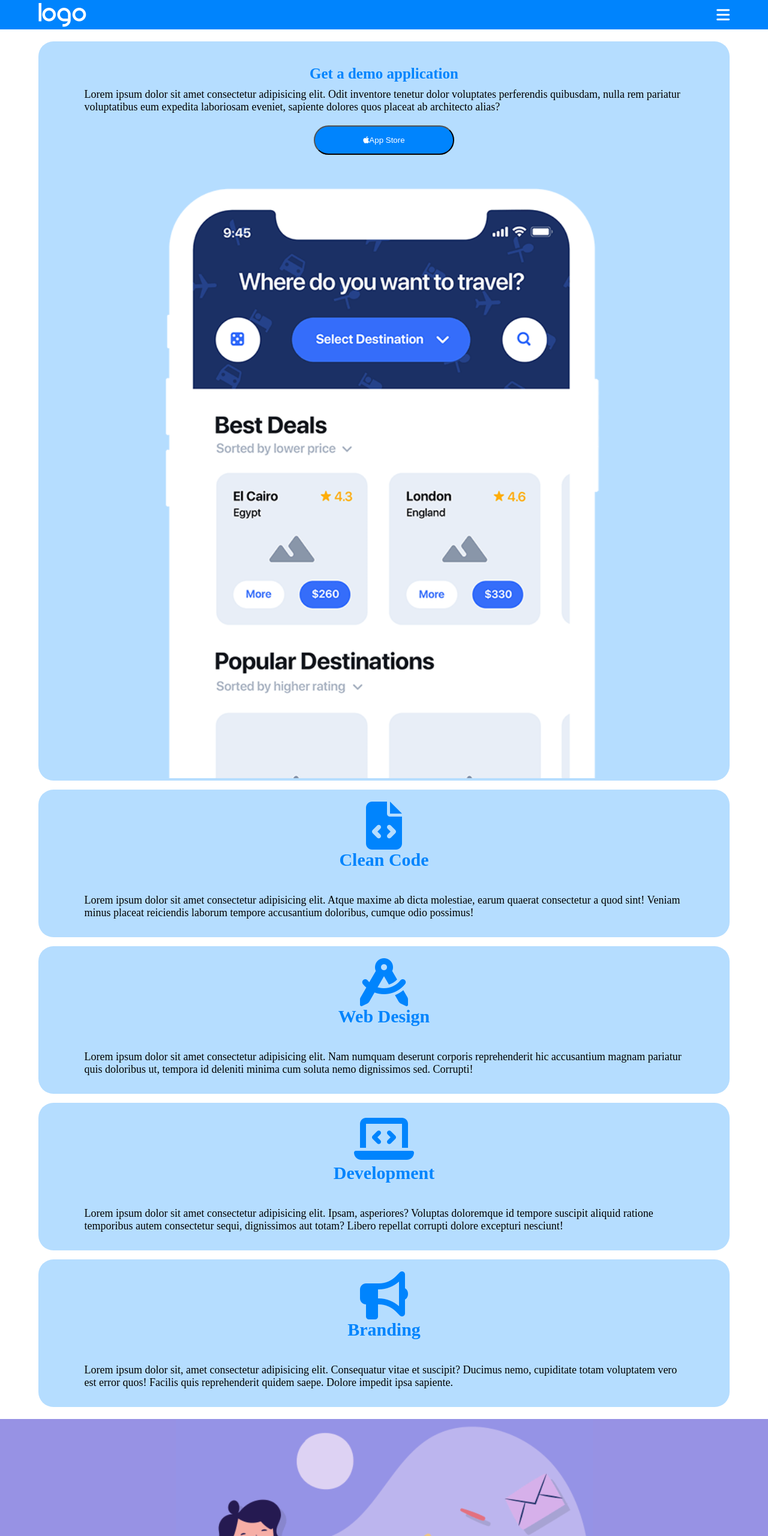
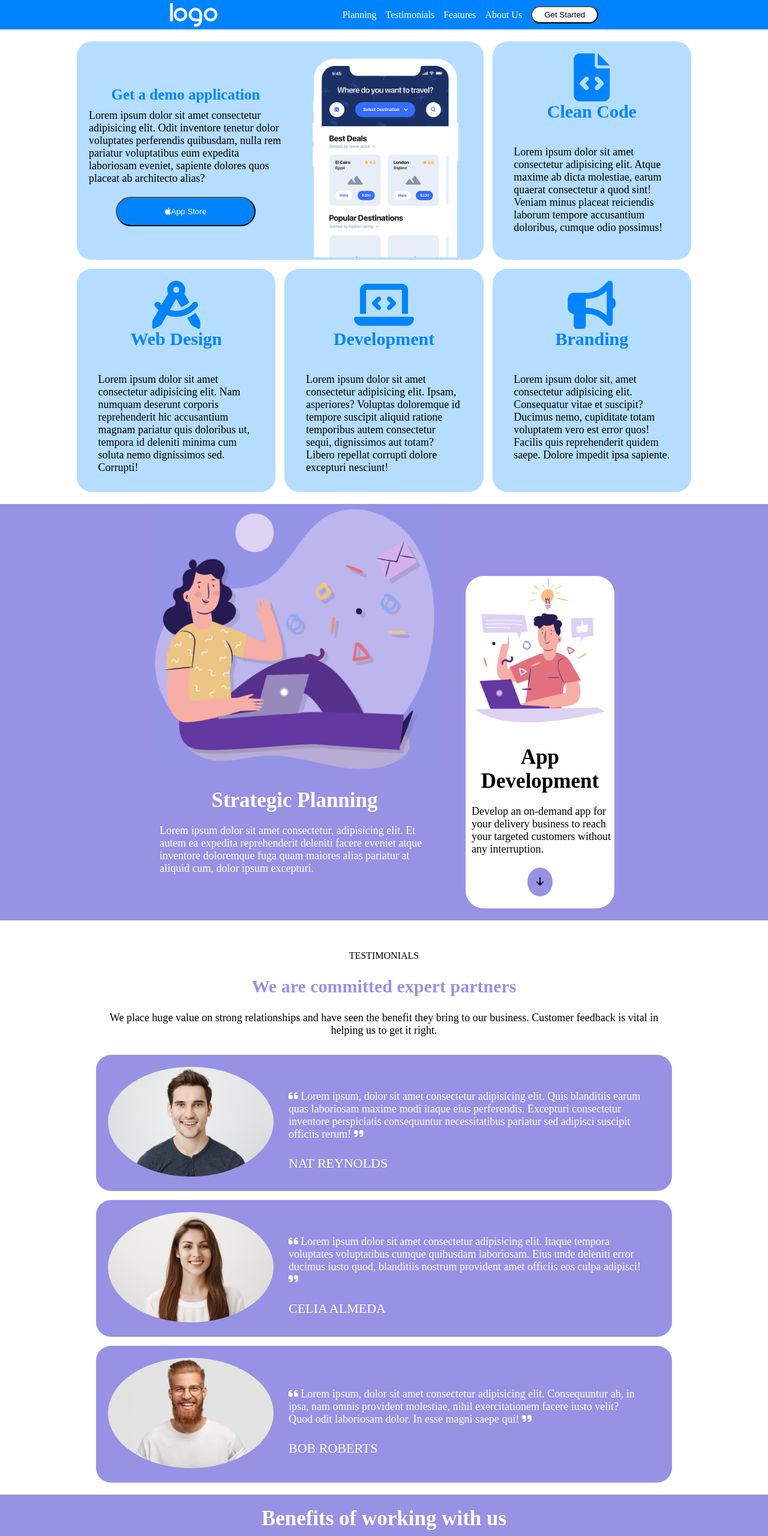
Before and after one commit to niccov/htmlcss-responsive-layout, a plain HTML site: page index.html in a window 1280 px wide. Shown: the top 2560 px of the page at 60% size. Drawn offline with Linux system fonts and the light colour scheme.

Commit message:
exercise completed

```diff
--- a/css/style.css
+++ b/css/style.css
@@ -32,6 +32,30 @@ nav{
 #container-logo img{
     margin-top: 5px;
 }
+
+/* display none */
+#menu{
+    display: flex;
+    justify-content: space-between;
+    align-items: center;
+    gap: 15px;
+
+    display: none;
+}
+
+#menu .items-menu a{
+    text-decoration: none;
+
+    color: white;
+}
+
+#menu .items-menu button{
+    background-color: white;
+
+    border-radius: 25px;
+    padding: 5px 20px;
+}
+/* /display none */
 
 .fa-solid.fa-bars{
     font-size: 25px;
@@ -548,5 +572,110 @@ footer a{
  /* laptop */
 @media screen and (min-width: 770px){
 
+    .container-nav{
+        display: flex;
+        justify-content: center;
+    }
+
+    #menu{
+        display: flex;
+    }
+
+    #item-hamburger .fa-solid.fa-bars{
+        display: none;
+    }
+
+    .one .container-section{
+
+        display: flex;
+        flex-direction: row;
+        flex-wrap: wrap;
+
+        width: 80%;
+
+    }
+
+    .one .col:first-child{
+        width: calc(100% / 3 * 2 - (15px / 3));
+
+        display: flex;
+        flex-direction: row;
+    }
+
+    .one .col{
+        width: calc(100% / 3 - (15px / 3 * 2));
+    }
+
+    .two .container-section{
+        display: flex;
+        flex-direction: row;
+        gap: 50px;
+
+        width: 60%;
+    }
+
+    #lower-box{
+        margin-top: 120px;
+    }
+
+    .three .container-section{
+        width: 75%;
+    }
+
+    .block-section3{
+        display: flex;
+        flex-direction: row;
+    }
+
+    .container-img3{
+        width: 30%;
+    }
+
+    .paragraph-3{
+        width: 70%;
+    }
+
+    .paragraph-3 div {
+        text-align: left;
+
+        margin-left: 25px;
+    }
+
+    .four #container-block4{
+        display: flex;
+        flex-flow: row wrap;
+    }
+
+    .block-section4{
+        width: calc(100% / 3 - (20px / 3 * 2));
+    }
+
+    .five .container-section{
+        display: flex;
+        flex-direction: row;
+        gap: 40px;
+    }
+
+    #about_us{
+        width: 60%;
+    }
+
+    #container-profile{
+        width: 40%;
+
+        margin-top: 50px;
+    }
+
+    #container-profile #profile{
+        margin: auto
+    }
+
+    .six .container-section{
+        width: 50%;
+
+        margin: auto;
+    }
+
+
 }
  /* /laptop */
--- a/index.html
+++ b/index.html
@@ -23,11 +23,11 @@
                  </div>
 
                  <div id="menu">
-                     <div class="items-menu"></div>
-                     <div class="items-menu"></div>
-                     <div class="items-menu"></div>
-                     <div class="items-menu"></div>
-                     <div class="items-menu"></div>
+                     <div class="items-menu"><a href="#">Planning</a></div>
+                     <div class="items-menu"><a href="#">Testimonials</a></div>
+                     <div class="items-menu"><a href="#">Features</a></div>
+                     <div class="items-menu"><a href="#">About Us</a></div>
+                     <div class="items-menu"><button>Get Started</button></div>
                  </div>
 
                  <div id="item-hamburger">
```
